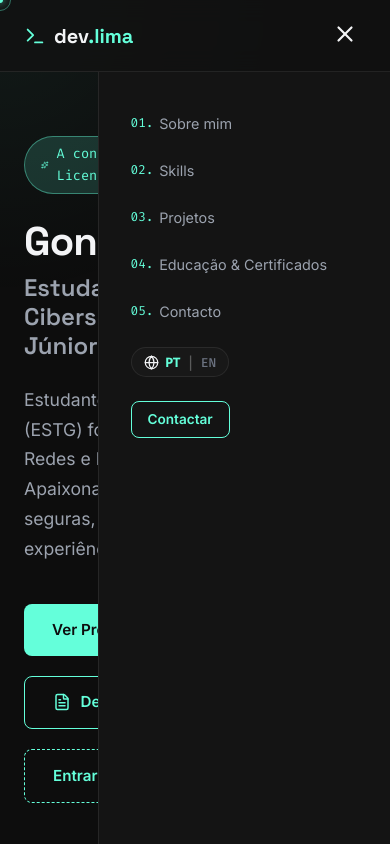
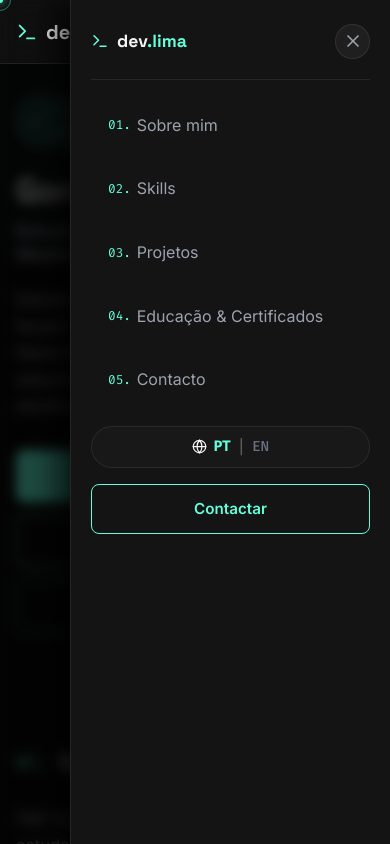
Before and after one commit to YvlLima/PortfolioPessoal, a React (Vite) app: page / in a window 390 px wide. Both pictures are taken after a click on the button "Abrir Menu". Shown: the top 844 px of the page. Built offline with nearby package versions, Linux system fonts and the light colour scheme.

Commit message:
feat: make portfolio 100% responsive for mobile devices

```diff
--- a/src/App.jsx
+++ b/src/App.jsx
@@ -253,8 +253,16 @@ const SimpleCursor = () => {
   const [isHovering, setIsHovering] = useState(false);
   const [isClicking, setIsClicking] = useState(false);
   const [isVisible, setIsVisible] = useState(false);
+  const [isTouch, setIsTouch] = useState(false);
 
   useEffect(() => {
+    // Check if user is on a touch device / coarse pointer
+    const touchCheck = window.matchMedia('(pointer: coarse)').matches || 'ontouchstart' in window;
+    if (touchCheck) {
+      setIsTouch(true);
+      return;
+    }
+
     const handleMouseMove = (e) => {
       setIsVisible(true);
       setPosition({ x: e.clientX, y: e.clientY });
@@ -285,6 +293,7 @@ const SimpleCursor = () => {
 
   // Fast snappy lerp factor (0.35) so it feels zero-lag
   useEffect(() => {
+    if (isTouch) return;
     let animationFrameId;
     const followMouse = () => {
       setRingPosition((prev) => ({
@@ -295,9 +304,9 @@ const SimpleCursor = () => {
     };
     animationFrameId = requestAnimationFrame(followMouse);
     return () => cancelAnimationFrame(animationFrameId);
-  }, [position]);
-
-  if (!isVisible) return null;
+  }, [position, isTouch]);
+
+  if (isTouch || !isVisible) return null;
 
   return (
     <>
@@ -319,14 +328,23 @@ const SimpleCursor = () => {
 // --------------------------------------------------------------------------
 const AmbientFollowerLight = () => {
   const [pos, setPos] = useState({ x: -300, y: -300 });
+  const [isTouch, setIsTouch] = useState(false);
 
   useEffect(() => {
+    const touchCheck = window.matchMedia('(pointer: coarse)').matches || 'ontouchstart' in window;
+    if (touchCheck) {
+      setIsTouch(true);
+      return;
+    }
+
     const handleMouseMove = (e) => {
       setPos({ x: e.clientX, y: e.clientY });
     };
     window.addEventListener('mousemove', handleMouseMove);
     return () => window.removeEventListener('mousemove', handleMouseMove);
   }, []);
+
+  if (isTouch) return null;
 
   return (
     <div
@@ -452,11 +470,24 @@ export default function App() {
       if (e.key === 'Escape') {
         setSelectedProject(null);
         setSelectedInfoModal(null);
+        setMobileMenuOpen(false);
       }
     };
     window.addEventListener('keydown', handleKeyDown);
     return () => window.removeEventListener('keydown', handleKeyDown);
   }, []);
+
+  // Lock body scroll when mobile menu or modal is open
+  useEffect(() => {
+    if (mobileMenuOpen || selectedProject || selectedInfoModal) {
+      document.body.style.overflow = 'hidden';
+    } else {
+      document.body.style.overflow = '';
+    }
+    return () => {
+      document.body.style.overflow = '';
+    };
+  }, [mobileMenuOpen, selectedProject, selectedInfoModal]);
 
   // Email & Links do Gonçalo
   const userEmail = "goncalomartinslima2007@gmail.com";
@@ -1013,6 +1044,17 @@ export default function App() {
     }
   ];
 
+  const getSkillModalData = (skill) => ({
+    title: skill.name,
+    badge: t.skills.categories[skill.catKey] || skill.catKey,
+    icon: skill.icon,
+    desc: skill.desc,
+    highlights: {
+      pt: skill.highlights,
+      en: skill.highlights
+    }
+  });
+
   return (
     <div className="portfolio-app">
       {/* Minimalist Dot + Soft Ring Cursor */}
@@ -1028,6 +1070,13 @@ export default function App() {
         />
       ))}
 
+      {/* Mobile Menu Overlay Backdrop */}
+      <div
+        className={`nav-backdrop ${mobileMenuOpen ? 'open' : ''}`}
+        onClick={() => setMobileMenuOpen(false)}
+        aria-hidden="true"
+      />
+
       {/* ------------------- HEADER / NAV ------------------- */}
       <header className="header">
         <div className="container nav-container">
@@ -1036,9 +1085,23 @@ export default function App() {
             <span>dev<span className="accent">.lima</span></span>
           </a>
 
-          {/* Desktop Nav */}
+          {/* Desktop & Mobile Nav */}
           <nav>
             <ul className={`nav-menu ${mobileMenuOpen ? 'open' : ''}`}>
+              <li className="mobile-drawer-header">
+                <span className="logo" style={{ fontSize: '1.1rem' }}>
+                  <Terminal size={18} className="accent" />
+                  <span>dev<span className="accent">.lima</span></span>
+                </span>
+                <button
+                  className="mobile-close-icon"
+                  onClick={() => setMobileMenuOpen(false)}
+                  aria-label="Fechar Menu"
+                >
+                  <X size={20} />
+                </button>
+              </li>
+
               {navLinks.map((link) => (
                 <li key={link.id}>
                   <a
@@ -1052,7 +1115,7 @@ export default function App() {
               ))}
 
               {/* Selector / Switcher de Idioma PT / EN */}
-              <li>
+              <li className="nav-lang-item">
                 <button
                   onClick={toggleLanguage}
                   className="lang-toggle"
@@ -1065,11 +1128,11 @@ export default function App() {
                 </button>
               </li>
 
-              <li>
+              <li className="nav-cta-item">
                 <a
                   href={`mailto:${userEmail}`}
-                  className="btn btn-outline"
-                  style={{ padding: '0.4rem 1rem', fontSize: '0.85rem' }}
+                  className="btn btn-outline nav-cta-btn"
+                  onClick={() => setMobileMenuOpen(false)}
                 >
                   {t.nav.ctaBtn}
                 </a>
@@ -1081,7 +1144,8 @@ export default function App() {
           <button
             className="mobile-toggle"
             onClick={() => setMobileMenuOpen(!mobileMenuOpen)}
-            aria-label="Abrir Menu"
+            aria-label={mobileMenuOpen ? "Fechar Menu" : "Abrir Menu"}
+            aria-expanded={mobileMenuOpen}
           >
             {mobileMenuOpen ? <X size={26} /> : <Menu size={26} />}
           </button>
@@ -1200,11 +1264,19 @@ export default function App() {
 
               <div className="skills-grid">
                 {skillsList.map((skill, index) => (
-                  <SpotlightCard key={index} className="skill-card">
+                  <SpotlightCard
+                    key={index}
+                    className="skill-card"
+                    onClick={() => setSelectedInfoModal(getSkillModalData(skill))}
+                    title={lang === 'pt' ? 'Clique para ver detalhes da tecnologia' : 'Click to view tech details'}
+                  >
                     <div className="skill-icon-wrapper">
                       {skill.icon}
                     </div>
                     <span className="skill-name">{skill.name}</span>
+                    <span className="card-click-hint" style={{ fontSize: '0.72rem', marginTop: '0.2rem' }}>
+                      {lang === 'pt' ? 'Ver detalhes' : 'Details'} <ChevronRight size={10} />
+                    </span>
                   </SpotlightCard>
                 ))}
               </div>
--- a/src/index.css
+++ b/src/index.css
@@ -751,58 +751,436 @@ button {
 }
 
 /* ==========================================================================
-   Responsive Mobile Media Queries
-   ========================================================================== */
+   Responsive Mobile & Touch Optimizations
+   ========================================================================== */
+
+/* Global Touch & Overflow Safety */
+html, body, #root, .portfolio-app {
+  width: 100%;
+  max-width: 100vw;
+  overflow-x: hidden;
+}
+
+a, button, input, textarea, select {
+  -webkit-tap-highlight-color: transparent;
+  touch-action: manipulation;
+}
+
+/* Mobile Drawer Overlay Backdrop */
+.nav-backdrop {
+  position: fixed;
+  inset: 0;
+  background: rgba(0, 0, 0, 0.7);
+  backdrop-filter: blur(6px);
+  -webkit-backdrop-filter: blur(6px);
+  z-index: 999;
+  opacity: 0;
+  visibility: hidden;
+  transition: opacity 0.3s ease, visibility 0.3s ease;
+}
+
+.nav-backdrop.open {
+  opacity: 1;
+  visibility: visible;
+}
+
+.mobile-drawer-header {
+  display: none;
+  width: 100%;
+  align-items: center;
+  justify-content: space-between;
+  padding-bottom: 1.25rem;
+  margin-bottom: 0.5rem;
+  border-bottom: 1px solid var(--border-color);
+}
+
+.mobile-close-icon {
+  color: var(--text-secondary);
+  padding: 0.4rem;
+  border-radius: 50%;
+  background: rgba(255, 255, 255, 0.05);
+  display: flex;
+  align-items: center;
+  justify-content: center;
+  cursor: pointer;
+  border: 1px solid var(--border-color);
+  transition: var(--transition-fast);
+}
+
+.mobile-close-icon:hover {
+  color: var(--accent);
+  background: rgba(255, 255, 255, 0.12);
+  border-color: var(--accent);
+}
+
+/* ------------------- Breakpoint: 1024px (Laptops / Large Tablets) ------------------- */
+@media (max-width: 1024px) {
+  :root {
+    --container-max: 920px;
+  }
+  .about-grid {
+    grid-template-columns: 1fr 1fr;
+    gap: 2rem;
+  }
+}
+
+/* ------------------- Breakpoint: 868px (Tablets Portrait) ------------------- */
+@media (max-width: 868px) {
+  .about-grid {
+    grid-template-columns: 1fr;
+    gap: 2rem;
+  }
+  .projects-grid {
+    grid-template-columns: repeat(auto-fill, minmax(280px, 1fr));
+  }
+}
+
+/* ------------------- Breakpoint: 768px (Mobile & Small Tablets) ------------------- */
 @media (max-width: 768px) {
+  :root {
+    --nav-height: 64px;
+  }
+
   .section {
     padding: 4rem 0;
   }
 
   .nav-menu {
     position: fixed;
-    top: var(--nav-height);
+    top: 0;
     right: -100%;
-    width: 75%;
-    max-width: 300px;
-    height: calc(100vh - var(--nav-height));
+    width: 85%;
+    max-width: 320px;
+    height: 100vh;
+    height: 100dvh;
     background: var(--bg-secondary);
     border-left: 1px solid var(--border-color);
     flex-direction: column;
-    align-items: flex-start;
-    padding: 2.5rem 2rem;
-    gap: 1.5rem;
-    transition: right 0.3s ease;
+    align-items: stretch;
+    justify-content: flex-start;
+    padding: 1.5rem 1.25rem 2rem;
+    gap: 0.75rem;
+    z-index: 1001;
+    transition: right 0.3s cubic-bezier(0.4, 0, 0.2, 1);
+    box-shadow: -10px 0 35px rgba(0, 0, 0, 0.85);
+    overflow-y: auto;
   }
 
   .nav-menu.open {
     right: 0;
   }
 
+  .mobile-drawer-header {
+    display: flex;
+  }
+
   .mobile-toggle {
-    display: block;
-  }
-
-  .about-grid {
-    grid-template-columns: 1fr;
-    gap: 2rem;
+    display: flex;
+    align-items: center;
+    justify-content: center;
+    width: 44px;
+    height: 44px;
+    border-radius: var(--radius-sm);
+    border: 1px solid var(--border-color);
+    background: var(--bg-card);
+    color: var(--text-primary);
+    cursor: pointer;
+    transition: var(--transition-fast);
+  }
+
+  .mobile-toggle:hover {
+    border-color: var(--accent);
+    color: var(--accent);
+  }
+
+  .nav-link {
+    font-size: 1rem;
+    padding: 0.75rem 1rem;
+    border-radius: var(--radius-sm);
+    width: 100%;
+    display: flex;
+    align-items: center;
+    border: 1px solid transparent;
+  }
+
+  .nav-link:hover,
+  .nav-link.active {
+    background: var(--accent-glow);
+    border-color: var(--accent-dim);
+    color: var(--accent);
+  }
+
+  .nav-lang-item {
+    width: 100%;
+    margin-top: 0.5rem;
+  }
+
+  .nav-lang-item .lang-toggle {
+    width: 100%;
+    justify-content: center;
+    padding: 0.65rem 1rem;
+    font-size: 0.9rem;
+  }
+
+  .nav-cta-item {
+    width: 100%;
+    margin-top: 0.25rem;
+  }
+
+  .nav-cta-btn {
+    width: 100% !important;
+    justify-content: center !important;
+    padding: 0.75rem 1rem !important;
+    font-size: 0.95rem !important;
+  }
+
+  .hero-section {
+    padding-top: calc(var(--nav-height) + 2rem);
+    padding-bottom: 4rem;
+    min-height: auto;
+  }
+
+  .hero-badge {
+    font-size: 0.8rem;
+    padding: 0.4rem 0.85rem;
+    max-width: 100%;
+    line-height: 1.45;
+    white-space: normal;
+    word-break: break-word;
+  }
+
+  .hero-name {
+    font-size: clamp(2.2rem, 8vw, 3.5rem);
+    line-height: 1.15;
+  }
+
+  .hero-title {
+    font-size: clamp(1.2rem, 5vw, 1.8rem);
+    line-height: 1.3;
+    margin-bottom: 1.25rem;
+  }
+
+  .hero-description {
+    font-size: 1rem;
+    line-height: 1.65;
+    margin-bottom: 2rem;
   }
 
   .skills-grid {
-    grid-template-columns: repeat(auto-fill, minmax(110px, 1fr));
+    grid-template-columns: repeat(auto-fill, minmax(120px, 1fr));
+    gap: 1rem;
   }
 
   .projects-grid {
     grid-template-columns: 1fr;
+    gap: 1.25rem;
   }
 
   .timeline::before {
     left: 15px;
   }
+
   .timeline-dot {
     left: 6px;
   }
+
   .timeline-item {
-    padding-left: 2.5rem;
+    padding-left: 2.25rem;
+    padding-bottom: 2rem;
+  }
+
+  .certifications-grid {
+    grid-template-columns: 1fr;
+    gap: 1rem;
+  }
+}
+
+/* ------------------- Breakpoint: 576px (Standard Mobile) ------------------- */
+@media (max-width: 576px) {
+  .container {
+    padding: 0 1rem;
+  }
+
+  .section {
+    padding: 3.25rem 0;
+  }
+
+  .section-title {
+    font-size: 1.45rem;
+    margin-bottom: 1.75rem;
+  }
+
+  .section-title span.number {
+    font-size: 1.1rem;
+  }
+
+  .hero-cta {
+    flex-direction: column;
+    align-items: stretch;
+    gap: 0.75rem;
+    width: 100%;
+  }
+
+  .hero-cta .btn {
+    width: 100%;
+    justify-content: center;
+    padding: 0.85rem 1.25rem;
+  }
+
+  .filter-tabs {
+    justify-content: flex-start;
+    overflow-x: auto;
+    white-space: nowrap;
+    padding-bottom: 0.5rem;
+    margin-bottom: 1.75rem;
+    width: 100%;
+    -webkit-overflow-scrolling: touch;
+    scrollbar-width: none;
+  }
+
+  .filter-tabs::-webkit-scrollbar {
+    display: none;
+  }
+
+  .filter-btn {
+    padding: 0.45rem 1rem;
+    font-size: 0.8rem;
+    flex-shrink: 0;
+  }
+
+  .project-card {
+    padding: 1.35rem 1.15rem;
+  }
+
+  .contact-card,
+  .contact-form-wrapper {
+    padding: 1.5rem 1rem;
+    border-radius: var(--radius-md);
+  }
+
+  .email-box {
+    width: 100%;
+    padding: 0.75rem;
+    font-size: 0.82rem;
+    word-break: break-all;
+    justify-content: center;
+  }
+
+  .form-row {
+    grid-template-columns: 1fr;
+    gap: 1rem;
+  }
+
+  .form-input,
+  .form-textarea {
+    font-size: 16px; /* Prevents auto-zoom on iOS Safari */
+    padding: 0.75rem 0.85rem;
+  }
+
+  .form-submit-btn {
+    width: 100%;
+    justify-content: center;
+  }
+
+  .social-links {
+    gap: 1rem;
+  }
+
+  .social-icon-btn {
+    width: 46px;
+    height: 46px;
+  }
+
+  .modal-backdrop {
+    padding: 0.75rem;
+  }
+
+  .skill-modal-content,
+  .project-modal-content {
+    padding: 1.5rem 1rem 1.25rem;
+    border-radius: var(--radius-md);
+  }
+
+  .modal-title {
+    font-size: 1.15rem;
+  }
+
+  .modal-desc {
+    font-size: 0.9rem;
+  }
+
+  .project-modal-actions {
+    flex-direction: column;
+    gap: 0.75rem;
+    width: 100%;
+  }
+
+  .project-modal-actions .btn {
+    width: 100%;
+    justify-content: center;
+  }
+}
+
+/* ------------------- Breakpoint: 480px & Below (Small Mobile) ------------------- */
+@media (max-width: 480px) {
+  .skills-grid {
+    grid-template-columns: repeat(2, 1fr);
+    gap: 0.75rem;
+  }
+
+  .skill-card {
+    padding: 0.9rem 0.6rem;
+    min-height: 96px;
+  }
+
+  .skill-name {
+    font-size: 0.85rem;
+  }
+
+  .soft-skills-grid {
+    grid-template-columns: 1fr;
+    gap: 0.85rem;
+  }
+
+  .soft-skill-card {
+    padding: 1rem;
+  }
+}
+
+/* ------------------- Breakpoint: 400px & Below (Extra Small Mobile / Foldables) ------------------- */
+@media (max-width: 400px) {
+  .section-title::after {
+    display: none;
+  }
+
+  .timeline::before {
+    left: 10px;
+  }
+
+  .timeline-dot {
+    left: 1px;
+  }
+
+  .timeline-item {
+    padding-left: 1.65rem;
+  }
+
+  .timeline-content {
+    padding: 1.15rem 0.85rem;
+  }
+
+  .cert-card {
+    flex-direction: column;
+    align-items: flex-start;
+    padding: 1.15rem 0.85rem;
+  }
+
+  .hero-name {
+    font-size: 2.1rem;
+  }
+
+  .hero-title {
+    font-size: 1.15rem;
   }
 }
 
@@ -1173,15 +1551,20 @@ button {
   animation: fadeIn 0.25s ease-out forwards;
 }
 
-.skill-modal-content {
+.skill-modal-content,
+.project-modal-content {
   background: var(--bg-card);
   border: 1px solid var(--border-hover);
   box-shadow: 0 20px 50px rgba(0, 0, 0, 0.7), 0 0 30px var(--accent-glow);
   border-radius: var(--radius-lg);
-  max-width: 520px;
+  max-width: 580px;
   width: 100%;
+  max-height: 88vh;
+  max-height: 88dvh;
   padding: 2rem;
   position: relative;
+  display: flex;
+  flex-direction: column;
   animation: scaleUp 0.3s cubic-bezier(0.16, 1, 0.3, 1) forwards;
 }
 
```
